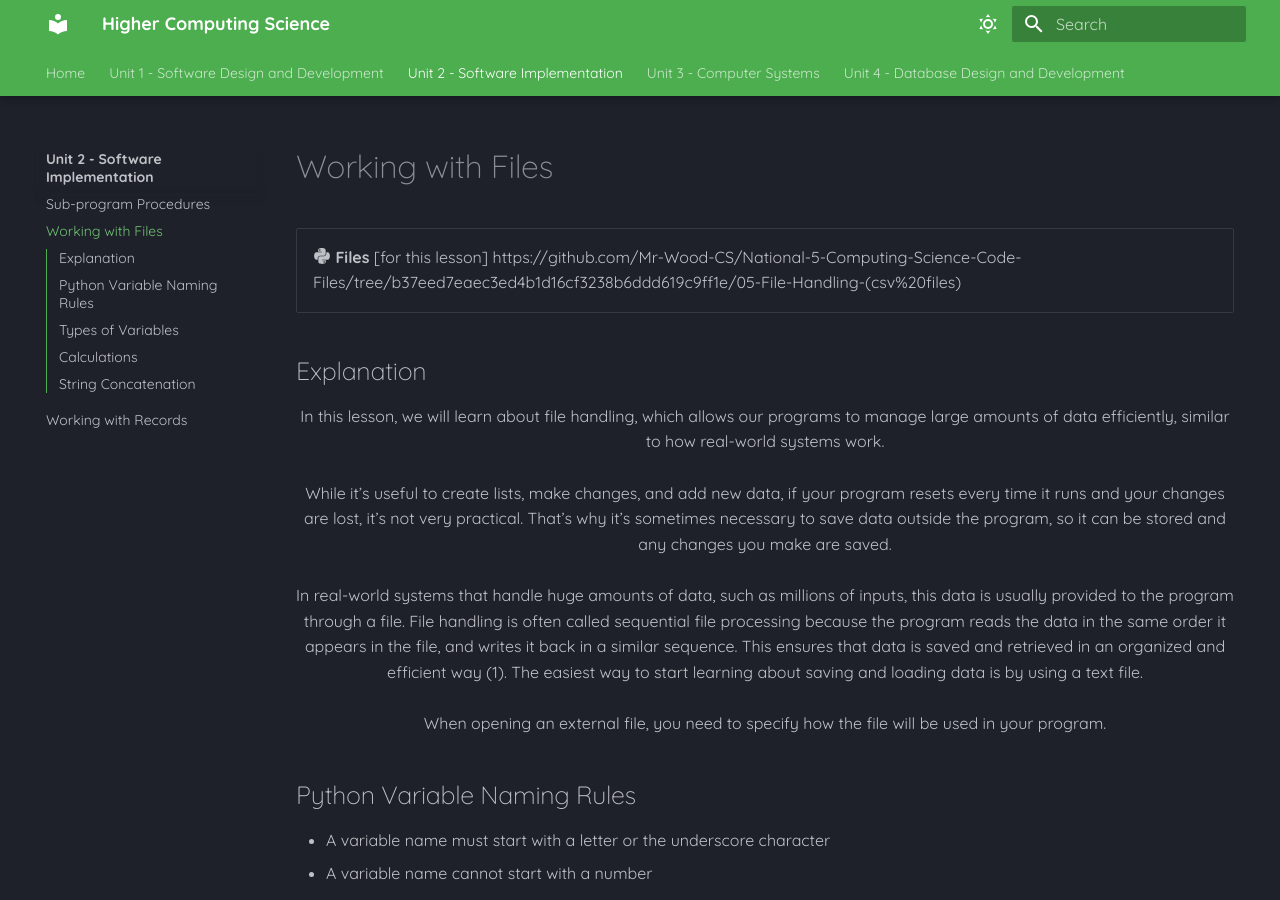
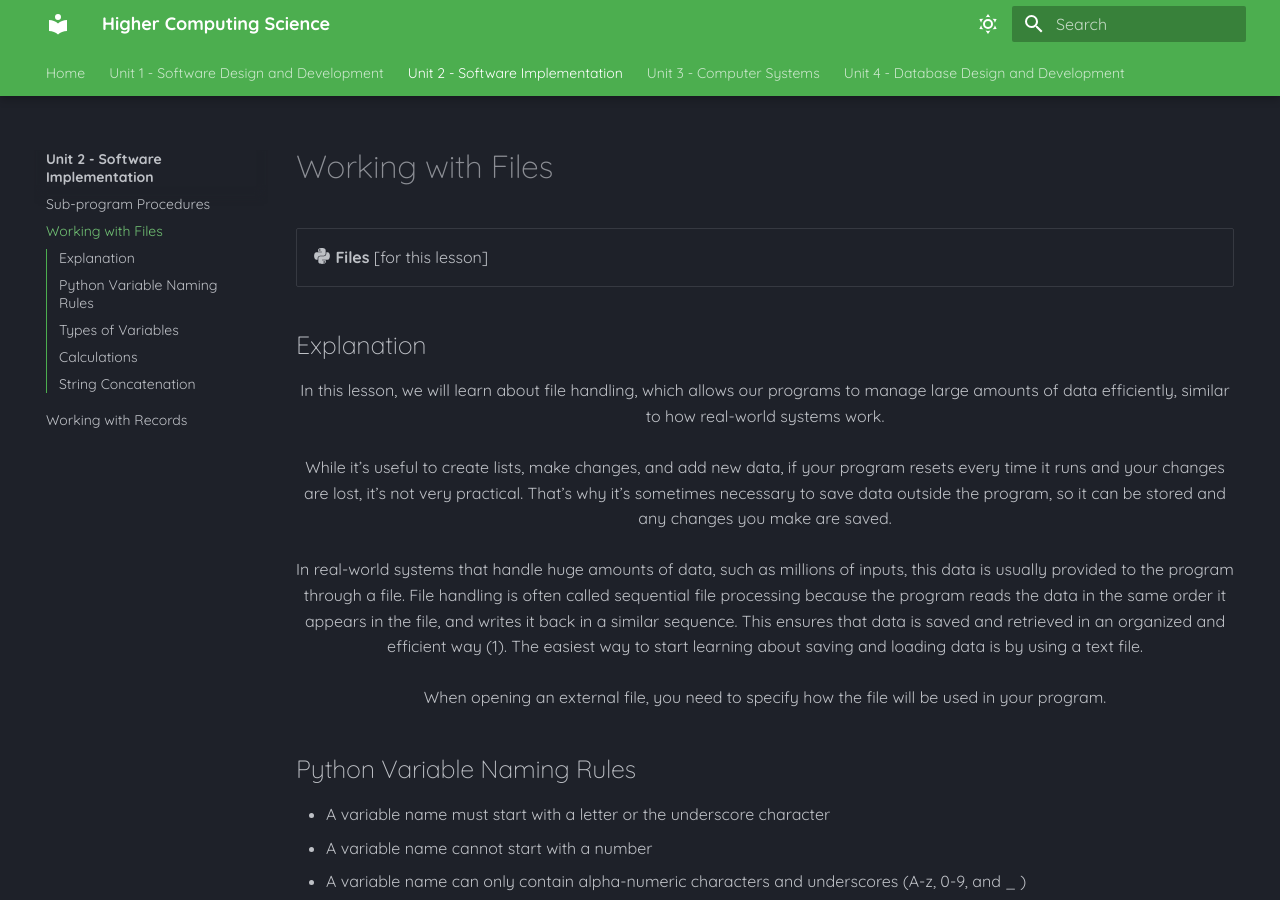
Before and after one commit to Mr-Wood-CS/Higher-Computing-Science-MD-Files, an MkDocs documentation site: the page built from docs/SI/02-Working-with-Files.md, in a window 1280 px wide and 900 px high. Built offline with MkDocs 1.6.1 and Material for MkDocs 9.7.7, drawn with Linux system fonts in a browser that asks for light colours; part of the change alters nothing that is shown.

Commit message:
Update 02-Working-with-Files.md

```diff
--- a/docs/SI/02-Working-with-Files.md
+++ b/docs/SI/02-Working-with-Files.md
@@ -1,7 +1,7 @@
 # Working with Files
 
 <div class="grid cards" markdown>
-- :fontawesome-brands-python: __Files__ [for this lesson] https://github.com/Mr-Wood-CS/National-5-Computing-Science-Code-Files/tree/b37eed7eaec3ed4b1d16cf3238b6ddd619c9ff1e/05-File-Handling-(csv%20files)
+- :fontawesome-brands-python: __Files__ [for this lesson]
 </div>
 
 
```
